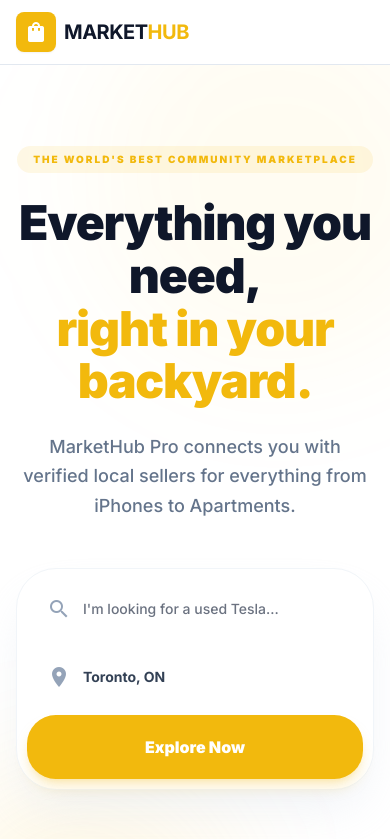
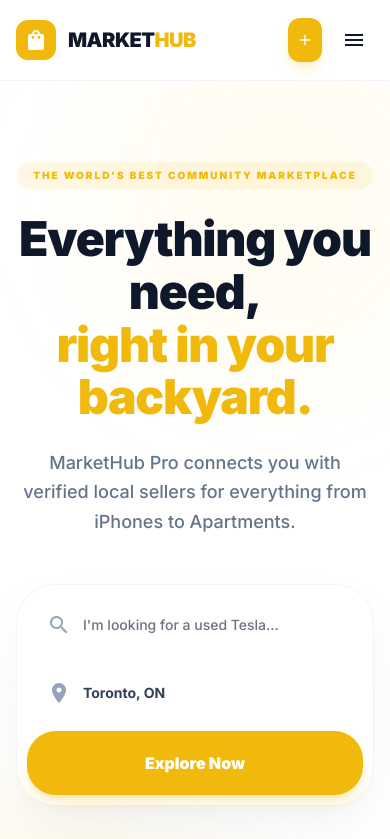
Before and after one commit to pbsspromudith-dotcom/Market_Hub, a React (Vite) app: page / in a window 390 px wide. Shown: the top 839 px of the page. Built offline with nearby package versions, Linux system fonts and the light colour scheme.

Commit message:
Mobile View Layout Modified

```diff
--- a/components/Layout.tsx
+++ b/components/Layout.tsx
@@ -1,5 +1,5 @@
 
-import React from 'react';
+import React, { useState } from 'react';
 import { Link, useLocation, useNavigate } from 'react-router-dom';
 import { CURRENT_USER } from '../constants';
 
@@ -12,41 +12,42 @@
 const Layout: React.FC<LayoutProps> = ({ children, isLoggedIn, onLogout }) => {
   const location = useLocation();
   const navigate = useNavigate();
+  const [isMobileMenuOpen, setIsMobileMenuOpen] = useState(false);
+
   const isAdminPage = location.pathname.startsWith('/admin') || location.pathname.startsWith('/dashboard');
   const isLoginPage = location.pathname === '/login';
 
   const handleLogoutClick = () => {
     onLogout();
     navigate('/');
+    setIsMobileMenuOpen(false);
   };
+
+  const toggleMobileMenu = () => setIsMobileMenuOpen(!isMobileMenuOpen);
 
   return (
     <div className="min-h-screen flex flex-col bg-slate-50">
-      <header className="sticky top-0 z-50 bg-white border-b border-slate-200">
+      <header className="sticky top-0 z-50 bg-white border-b border-slate-100">
         <div className="max-w-7xl mx-auto px-4 sm:px-6 lg:px-8">
-          <div className="flex justify-between items-center h-16">
-            <Link to="/" className="flex items-center gap-2">
-              <div className="w-10 h-10 bg-primary flex items-center justify-center rounded-lg shadow-sm">
+          <div className="flex justify-between items-center h-20">
+            {/* Logo Section */}
+            <Link to="/" className="flex items-center gap-3 shrink-0">
+              <div className="w-10 h-10 bg-primary flex items-center justify-center rounded-xl shadow-sm">
                 <span className="material-icons text-white">shopping_bag</span>
               </div>
-              <span className="text-xl font-bold tracking-tight">
+              <span className="text-xl font-black tracking-tight text-[#0f172a]">
                 MARKET<span className="text-primary">{isLoggedIn && isAdminPage ? 'ADMIN' : 'HUB'}</span>
               </span>
             </Link>
 
-            <div className="hidden md:flex items-center gap-6">
+            {/* Desktop Navigation */}
+            <div className="hidden md:flex items-center gap-8">
               {!isLoginPage && (
                 <>
-                  <Link to="/search" className="text-sm font-bold text-slate-600 hover:text-primary transition-colors">Browse</Link>
-                  {isLoggedIn && (
-                    <Link to="/dashboard" className="text-sm font-bold text-slate-600 hover:text-primary transition-colors flex items-center gap-1">
-                      <span className="material-icons text-lg">dashboard</span>
-                      Dashboard
-                    </Link>
-                  )}
+                  <Link to="/search" className="text-sm font-bold text-slate-500 hover:text-primary transition-colors">Browse</Link>
                   <Link
                     to={isLoggedIn ? "/post-ad" : "/login"}
-                    className="bg-primary hover:bg-primary-hover text-white px-5 py-2.5 rounded-xl font-black text-xs uppercase tracking-widest flex items-center gap-2 transition-all shadow-lg shadow-primary/20"
+                    className="bg-primary hover:bg-primary-hover text-white px-6 py-3 rounded-full font-black text-xs uppercase tracking-widest flex items-center gap-2 transition-all shadow-lg shadow-primary/10"
                   >
                     <span className="material-icons text-sm">add</span>
                     Post an Ad
@@ -54,31 +55,27 @@
                 </>
               )}
 
-              <div className="flex items-center gap-4 border-l pl-6 border-slate-200">
+              <div className="h-8 w-px bg-slate-100 mx-2"></div>
+
+              <div className="flex items-center gap-6">
                 {isLoggedIn ? (
-                  <div className="flex items-center gap-3 group relative cursor-pointer">
-                    <div className="text-right hidden sm:block">
-                      <p className="text-[10px] font-black uppercase tracking-widest text-slate-400">Welcome</p>
-                      <p className="text-xs font-bold text-slate-900">{CURRENT_USER.name}</p>
-                    </div>
-                    <div className="relative">
-                      <img src={CURRENT_USER.avatar} alt="Avatar" className="w-9 h-9 rounded-full border border-slate-200" />
-                      <div className="absolute -bottom-1 -right-1 w-3 h-3 bg-green-500 border-2 border-white rounded-full"></div>
-                    </div>
+                  <div className="flex items-center gap-3">
+                    <Link to="/dashboard" className="w-9 h-9 rounded-full border border-slate-200 overflow-hidden">
+                      <img src={CURRENT_USER.avatar} alt="Avatar" className="w-full h-full object-cover" />
+                    </Link>
                     <button
                       onClick={handleLogoutClick}
-                      className="ml-2 text-slate-400 hover:text-red-500 transition-colors"
-                      title="Logout"
+                      className="text-slate-400 hover:text-red-500 transition-colors"
                     >
                       <span className="material-icons text-lg">logout</span>
                     </button>
                   </div>
                 ) : !isLoginPage ? (
-                  <div className="flex items-center gap-4">
-                    <Link to="/login" className="text-xs font-black uppercase tracking-widest text-slate-400 hover:text-primary transition-colors">
+                  <div className="flex items-center gap-6">
+                    <Link to="/login" className="text-xs font-black uppercase tracking-widest text-slate-400 hover:text-slate-900 transition-colors">
                       Sign In
                     </Link>
-                    <Link to="/login" className="px-5 py-2.5 border-2 border-slate-900 text-slate-900 rounded-xl text-xs font-black uppercase tracking-widest hover:bg-slate-900 hover:text-white transition-all">
+                    <Link to="/login" className="px-6 py-3 border-2 border-[#0f172a] text-[#0f172a] rounded-full text-xs font-black uppercase tracking-widest hover:bg-[#0f172a] hover:text-white transition-all">
                       Join Free
                     </Link>
                   </div>
@@ -87,8 +84,78 @@
                 )}
               </div>
             </div>
+
+            {/* Mobile Actions */}
+            <div className="flex md:hidden items-center gap-3">
+              {!isLoginPage && (
+                <Link
+                  to={isLoggedIn ? "/post-ad" : "/login"}
+                  className="bg-primary text-white p-2 rounded-xl flex items-center justify-center shadow-lg shadow-primary/20"
+                >
+                  <span className="material-icons text-lg">add</span>
+                </Link>
+              )}
+              <button
+                onClick={toggleMobileMenu}
+                className="w-10 h-10 flex items-center justify-center text-slate-900 rounded-xl hover:bg-slate-50 transition-colors"
+              >
+                <span className="material-icons">{isMobileMenuOpen ? 'close' : 'menu'}</span>
+              </button>
+            </div>
           </div>
         </div>
+
+        {/* Mobile Menu Overlay */}
+        {isMobileMenuOpen && (
+          <div className="md:hidden absolute top-full left-0 w-full bg-white border-b border-slate-100 shadow-2xl py-6 px-4 space-y-4 animate-in slide-in-from-top-4 duration-200">
+            {!isLoginPage && (
+              <>
+                <Link
+                  to="/search"
+                  onClick={() => setIsMobileMenuOpen(false)}
+                  className="block px-4 py-3 text-lg font-black text-slate-900 hover:bg-slate-50 rounded-2xl transition-all"
+                >
+                  Browse
+                </Link>
+                {isLoggedIn && (
+                  <Link
+                    to="/dashboard"
+                    onClick={() => setIsMobileMenuOpen(false)}
+                    className="block px-4 py-3 text-lg font-black text-slate-900 hover:bg-slate-50 rounded-2xl transition-all"
+                  >
+                    Dashboard
+                  </Link>
+                )}
+                <div className="h-px bg-slate-50 mx-4"></div>
+                {isLoggedIn ? (
+                  <button
+                    onClick={handleLogoutClick}
+                    className="w-full text-left px-4 py-3 text-lg font-black text-red-500 hover:bg-red-50 rounded-2xl transition-all"
+                  >
+                    Logout
+                  </button>
+                ) : (
+                  <div className="space-y-4 pt-2">
+                    <Link
+                      to="/login"
+                      onClick={() => setIsMobileMenuOpen(false)}
+                      className="block px-4 py-3 text-lg font-black text-slate-900 hover:bg-slate-50 rounded-2xl transition-all"
+                    >
+                      Sign In
+                    </Link>
+                    <Link
+                      to="/login"
+                      onClick={() => setIsMobileMenuOpen(false)}
+                      className="block w-full text-center py-4 bg-[#0f172a] text-white rounded-2xl font-black text-xs uppercase tracking-widest shadow-xl"
+                    >
+                      Join Free
+                    </Link>
+                  </div>
+                )}
+              </>
+            )}
+          </div>
+        )}
       </header>
 
       <main className="flex-grow">
@@ -98,12 +165,11 @@
       {!isLoginPage && (
         <footer className="bg-white pt-24 pb-12 border-t border-slate-100">
           <div className="max-w-7xl mx-auto px-4 sm:px-6 lg:px-8">
-            {/* Social Icons (As per screenshot) */}
             <div className="flex gap-4 mb-12">
               <a href="#" className="w-10 h-10 rounded-full border border-slate-200 flex items-center justify-center text-slate-400 hover:text-primary hover:border-primary transition-all">
                 <span className="material-icons text-lg">facebook</span>
               </a>
-              <a href="#" className="w-10 h-10 rounded-full border border-slate-200 flex items-center justify-center text-slate-400 hover:text-primary hover:border-primary transition-all font-bold">
+              <a href="#" className="w-10 h-10 rounded-full border border-slate-200 flex items-center justify-center text-slate-400 hover:text-primary hover:border-primary transition-all font-black text-xs">
                 X
               </a>
               <a href="#" className="w-10 h-10 rounded-full border border-slate-200 flex items-center justify-center text-slate-400 hover:text-primary hover:border-primary transition-all">
@@ -111,27 +177,17 @@
               </a>
             </div>
 
-            <div className="grid grid-cols-1 md:grid-cols-4 gap-12 mb-20">
-              {/* SUPPORT Section (As per screenshot) */}
+            <div className="grid grid-cols-1 md:grid-cols-4 gap-12 mb-20 text-center md:text-left">
               <div className="space-y-6">
                 <h4 className="text-[10px] font-black text-slate-400 uppercase tracking-[0.2em]">Support</h4>
                 <ul className="space-y-4">
-                  <li>
-                    <Link to="/help" className="text-sm font-bold text-slate-600 hover:text-primary transition-colors">Help Center</Link>
-                  </li>
-                  <li>
-                    <Link to="/contact" className="text-sm font-bold text-slate-600 hover:text-primary transition-colors">Contact Us</Link>
-                  </li>
-                  <li>
-                    <Link to="/help" className="text-sm font-bold text-slate-600 hover:text-primary transition-colors">Trust & Safety</Link>
-                  </li>
+                  <li><Link to="/help" className="text-sm font-bold text-slate-600 hover:text-primary transition-colors">Help Center</Link></li>
+                  <li><Link to="/contact" className="text-sm font-bold text-slate-600 hover:text-primary transition-colors">Contact Us</Link></li>
+                  <li><Link to="/help" className="text-sm font-bold text-slate-600 hover:text-primary transition-colors">Trust & Safety</Link></li>
                 </ul>
               </div>
-
-              {/* Other sections can go here but keeping focus on user's screenshot layout */}
             </div>
 
-            {/* Bottom Bar (As per screenshot) */}
             <div className="pt-8 border-t border-slate-100 flex flex-col md:flex-row justify-between items-center gap-4">
               <div className="text-[10px] font-black text-slate-400 uppercase tracking-widest">
                 © 2024 MarketHub Pro. All Rights Reserved.
```
